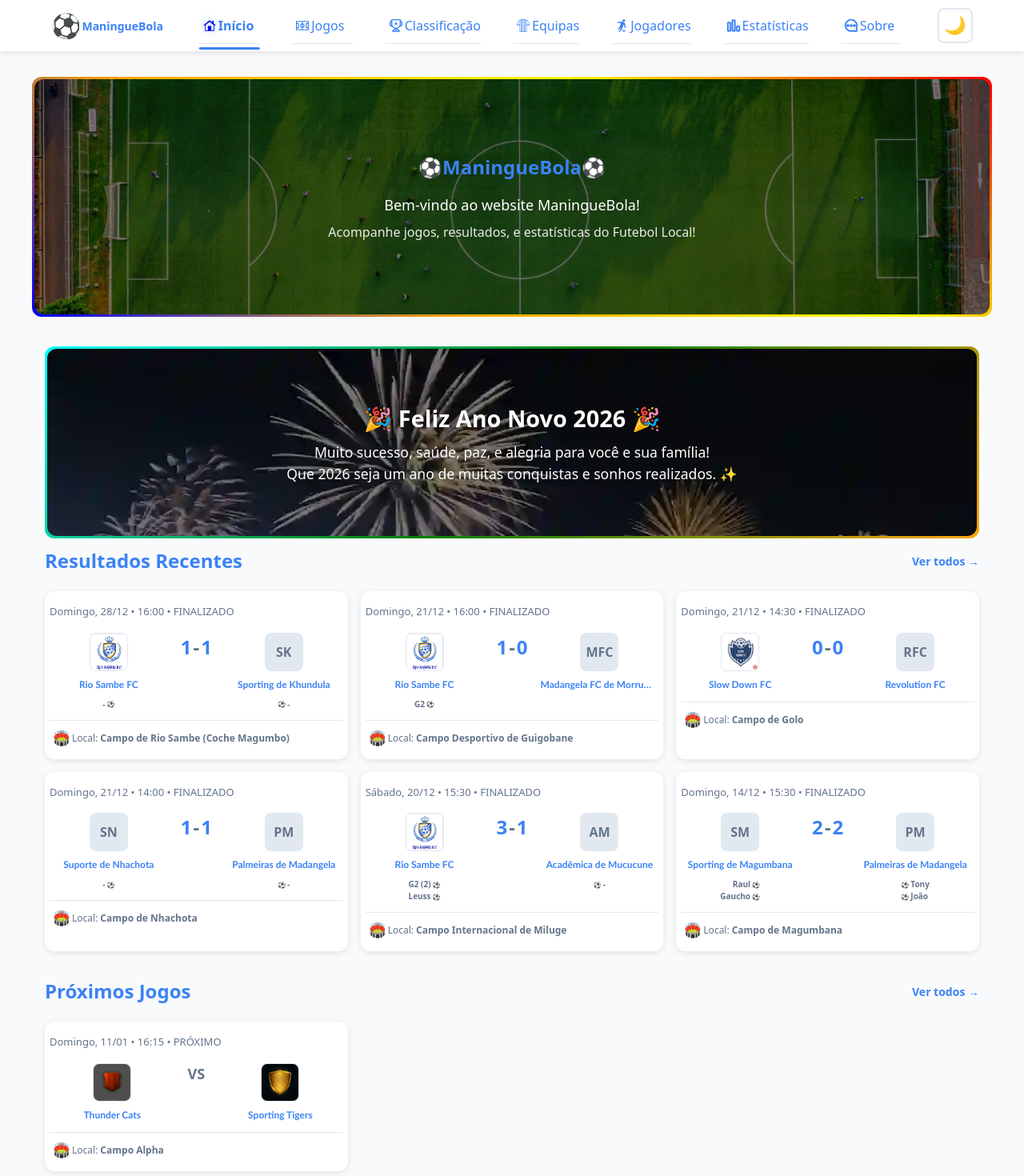
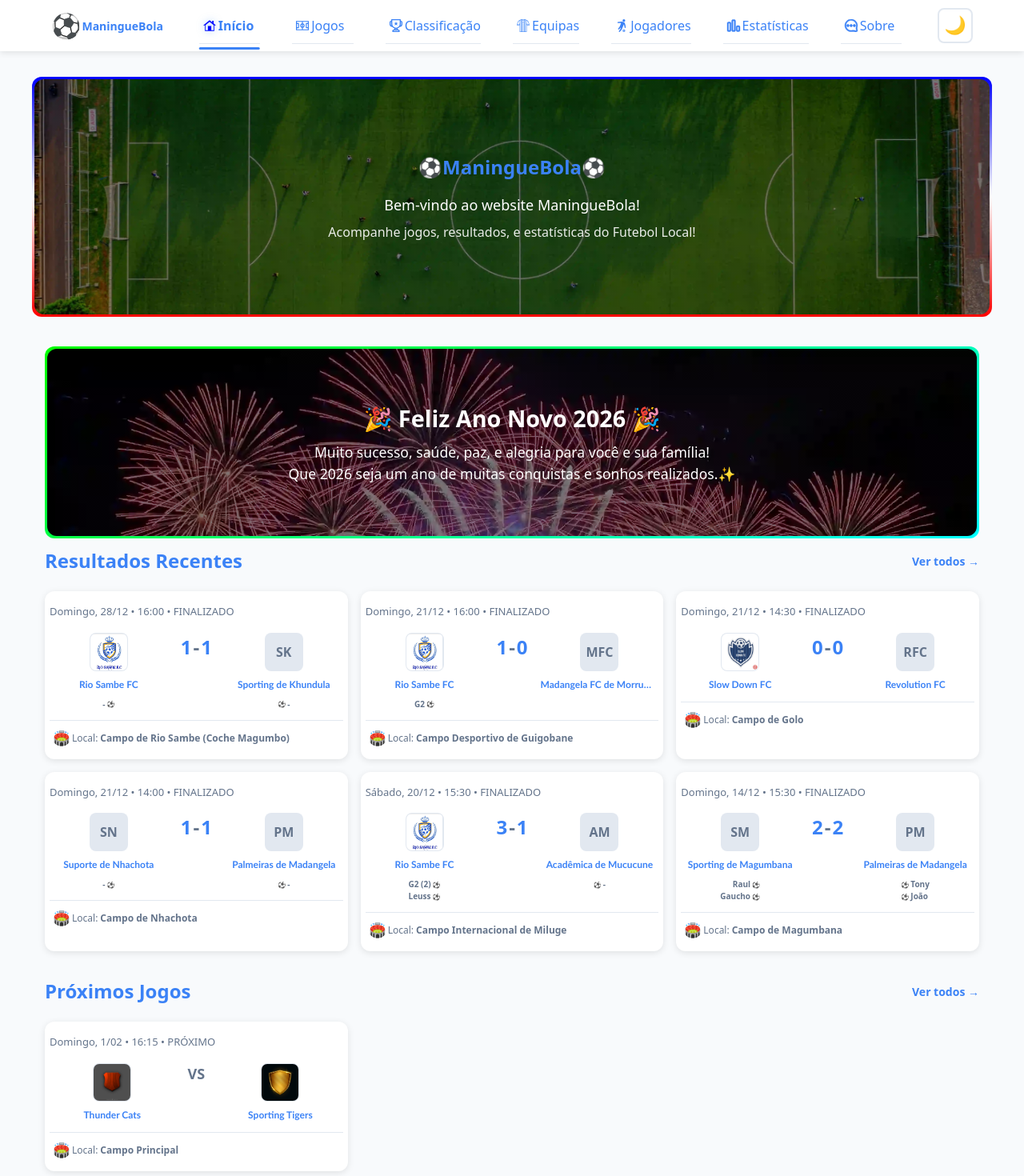
Before and after one commit to Raimundroid/maninguebola, a React (Vite) app: page / in a window 1280 px wide. Shown: the top 1470 px of the page at 80% size. Built offline with nearby package versions, Linux system fonts and the light colour scheme.

Commit message:
fixed a typo in AboutPage; updated the range to display the new year banner plus new bg img; and updated the match date of the 'upcoming demo match'

```diff
--- a/index.html
+++ b/index.html
@@ -28,7 +28,7 @@
 
     <meta name="google" content="notranslate" />
 
-    <title>Maningue Bola</title>
+    <title>ManingueBola</title>
 
     <link
       rel="preload"
@@ -45,7 +45,7 @@
 
     <link
       rel="preload"
-      href="/images/seasonalBanner/la-new-year-fireworks-0.webp"
+      href="/images/seasonalBanner/london-new-year-fireworks-0.webp"
       as="image"
       fetchpriority="auto"
     />
--- a/src/components/Hero/Hero.css
+++ b/src/components/Hero/Hero.css
@@ -10,8 +10,7 @@
   /* --- Gradient Border Implementation --- */
   /* 1. Use background-clip to ensure the background only covers the border box (transparent inside) */
   /* Remove the 'Inner background color' line that filled the interior */
-  background: linear-gradient(35deg, blue 0%, orange, yellow, red 100%)
-    border-box;
+  background: linear-gradient(180deg, blue 0%, white, red 100%) border-box;
 
   /* 2. Set the border-radius */
   border-radius: 12px;
--- a/src/components/atoms/newYearBanner/NewYearBanner.css
+++ b/src/components/atoms/newYearBanner/NewYearBanner.css
@@ -63,7 +63,7 @@
   /* --- Gradient Border Implementation --- */
   /* 1. Use background-clip to ensure the background only covers the border box (transparent inside) */
   /* Remove the 'Inner background color' line that filled the interior */
-  background: linear-gradient(135deg, aqua, green, orange) border-box;
+  background: linear-gradient(150deg, lime 0%, aqua 100%) border-box;
   /* background: linear-gradient(-45deg, blue 0, green 100%) border-box; */
 
   /* 2. Set the border-radius */
@@ -97,7 +97,7 @@
 
   /* --- Background Image Properties (Best Definitions) --- */
   background-image: linear-gradient(rgba(0, 0, 0, 0.5), rgba(0, 0, 0, 0.5)),
-    url("/images/seasonalBanner/la-new-year-fireworks-0.webp"); /* Adds dark overlay for readability */
+    url("/images/seasonalBanner/london-new-year-fireworks-0.webp"); /* Adds dark overlay for readability */
 
   /* belgrade-new-year-fireworks-0.webp */
   /* clock-tower-fireworks-0.webp */
--- a/src/components/atoms/newYearBanner/NewYearBanner.jsx
+++ b/src/components/atoms/newYearBanner/NewYearBanner.jsx
@@ -14,7 +14,7 @@ const NewYearBanner = () => {
   const year = today.getFullYear();
 
   //   define the visible date range: Jan 1 - Jan 15
-  const isNewYaerPeriod = month === 0 && day >= 1 && day <= 15;
+  const isNewYaerPeriod = month === 0 && day >= 1 && day <= 31;
 
   //   Component always exists, but conditionally renders nothing if outside date range
   if (!isNewYaerPeriod) return null;
@@ -31,7 +31,7 @@ const NewYearBanner = () => {
         <p className="new-year-banner__text">
           Muito sucesso, saúde, paz, e alegria para você e sua família!
           <br /> Que {year} seja um ano de muitas conquistas e sonhos
-          realizados. ✨
+          realizados.✨
         </p>
       </div>
     </section>
--- a/src/data/matchesData.js
+++ b/src/data/matchesData.js
@@ -208,10 +208,10 @@ const matchesData = [
     homeTeamId: "cats", //new
     awayTeamId: "tigers", //new
     // No scores for upcoming matches
-    date: "2026-01-11", // ISO Format
+    date: "2026-02-01", // ISO Format
     time: "16:15",
     status: "upcoming",
-    venue: "Campo Alpha",
+    venue: "Campo Principal",
   },
   // {
   //   id: 5,
--- a/src/pages/AboutPage/AboutPage.jsx
+++ b/src/pages/AboutPage/AboutPage.jsx
@@ -38,7 +38,7 @@ const AboutPage = () => {
           </p> */}
           <p>
             Queremos manter os fãs do <strong>futebol local</strong> sempre
-            informados com informacões actualizadas, claras, confiáveis, e
+            informados com informações actualizadas, claras, confiáveis, e
             rápidas.
           </p>
         </section>
```
